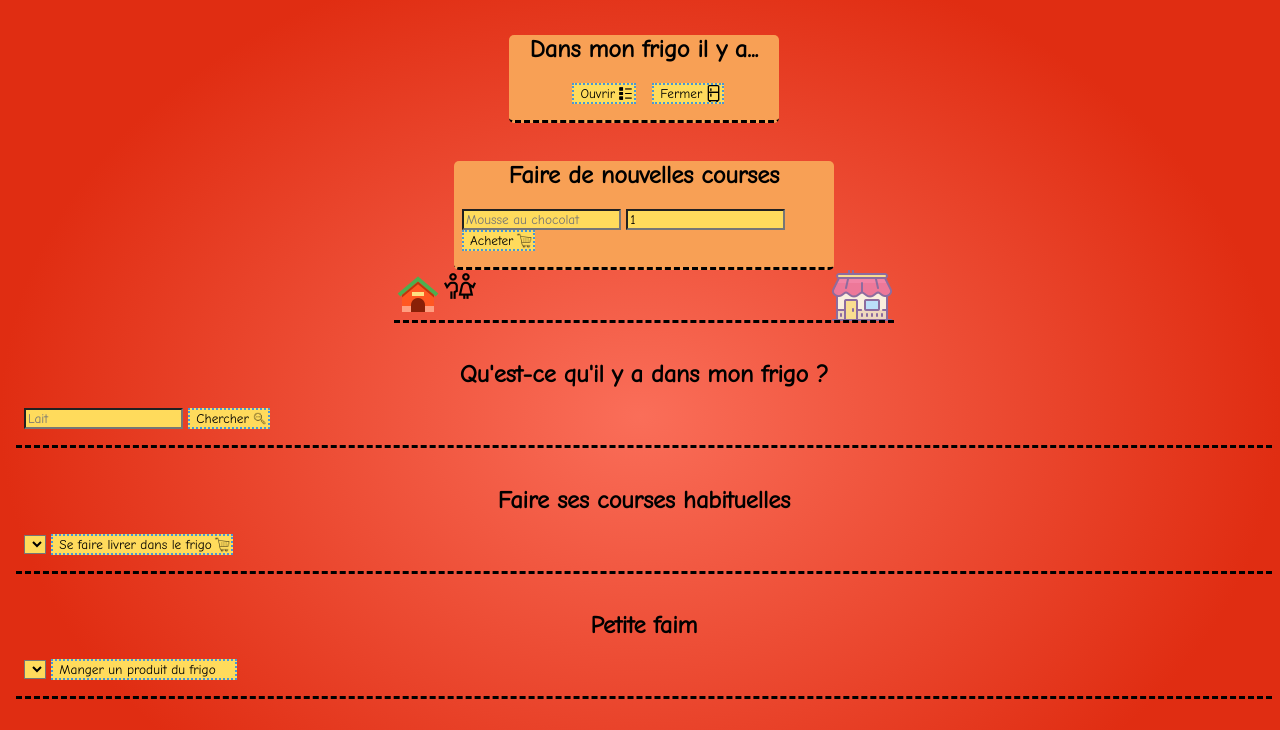
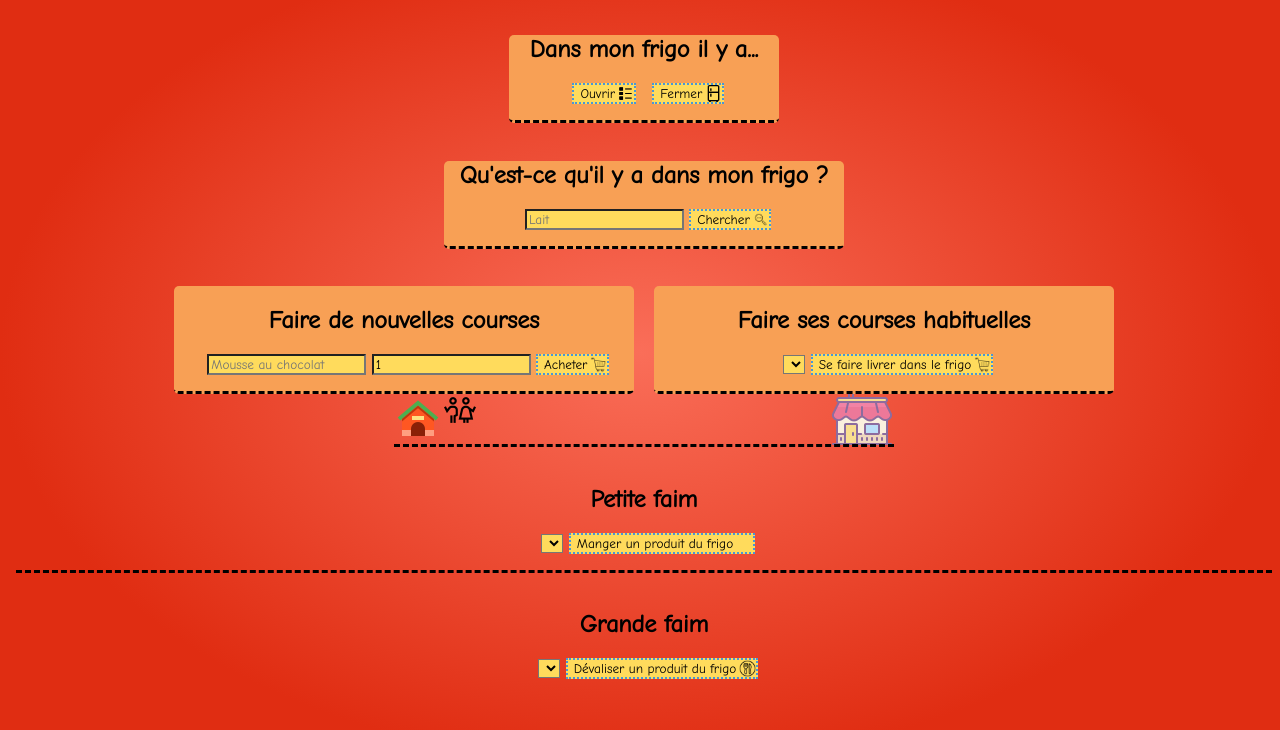
Before and after one commit to Victoria-Vichet/Frigo, a plain HTML site: page index.html in a window 1280 px wide. Shown: the part 61-791 px from the top of the page. Drawn offline with Linux system fonts and the light colour scheme; no server answers.

Commit message:
Positionnement achat + application de l'anim

```diff
--- a/frigo.js
+++ b/frigo.js
@@ -187,6 +187,7 @@ async function ajouterUnExistant(){
           if (Object.is(val,"plus")) {
             let affichage = "1 " + produitConcerne.nom + " ajouté.e dans le frigo !";
             document.getElementById("produitHabAjoutValide").innerHTML = affichage;
+            document.getElementById("animationCourse").className = "animCoupleN";
           }
           if ((Object.is(val,"moins")) && (sortie === 0)) {
             let affichage = "1 " + produitConcerne.nom + " supprimé.e dans le frigo !";
--- a/index.html
+++ b/index.html
@@ -13,31 +13,17 @@
       <h1 id="titre">iFrigo</h1>
     </div>
 
-    <div class="choix contenuDuFrigo">
+    <div class="choix contenuDuFrigo boutonContenu">
       <h2>Dans mon frigo il y a...</h2>
-      <p class="boutonContenu">
+      <p>
         <input type="button" class="button contenuFO" name="contenu" id="contenu" value="Ouvrir&emsp;">&emsp;<input type="button" class="button contenuFF" id="contenuF" value="Fermer&emsp;">
       </p>
       <p id="contenuFrigo"></p>
     </div>
 
-    <div class="choix faireCourses">
-      <h2>Faire de nouvelles courses</h2>
-      <form id="ajouter" >
-        <input type="text" id="produitAjout" placeholder="Mousse au chocolat" required>
-        <input type="number" id="quantiteAjout" min="1" step="1" value="1" onkeypress="return event.charCode >= 48 && event.charCode <= 57">
-        <input type="submit" class="button contenuAjouterProduit" value="Acheter&emsp;">
-      </form>
-      <p id="produitAjoutValide"></p>
-    </div>
-
-    <div class="anim">
-        <img src="images/icone-couple.png" alt="couple" title="Couple"  id="animationCourse" class="animCouple">
-    </div>
-
     <div class="choix rechercherProduits">
       <h2>Qu'est-ce qu'il y a dans mon frigo ?</h2>
-      <form id="rechercher">
+      <form id="rechercher" class="boutonContenu">
         <input type="text" id="produitRecherche" placeholder="Lait" required>
         <input type="submit" class="button contenuRecherche" value="Chercher&emsp;">
       </form>
@@ -45,19 +31,35 @@
       </ul>
     </div>
 
-    <div class="choix ajouterUnAUnProduit">
-      <h2>Faire ses courses habituelles</h2>
-      <p>
-        <select id="produitHabAjout" name="produitsHabituels">
-        </select>
-        <input type="button" id="ajoutUnProduit" class="button contenuAjouterProduit" value="Se faire livrer dans le frigo&emsp;">
-      </p>
-      <p id="produitHabAjoutValide"></p>
+    <div class="achat choix">
+        <div class="faireCourses">
+          <h2>Faire de nouvelles courses</h2>
+          <form id="ajouter" class="boutonContenu">
+            <input type="text" id="produitAjout" placeholder="Mousse au chocolat" required>
+            <input type="number" id="quantiteAjout" min="1" step="1" value="1" onkeypress="return event.charCode >= 48 && event.charCode <= 57">
+            <input type="submit" class="button contenuAjouterProduit" value="Acheter&emsp;">
+          </form>
+          <p id="produitAjoutValide"></p>
+        </div>
+
+        <div class="ajouterUnAUnProduit">
+          <h2>Faire ses courses habituelles</h2>
+          <p class="boutonContenu">
+            <select id="produitHabAjout" name="produitsHabituels">
+            </select>
+            <input type="button" id="ajoutUnProduit" class="button contenuAjouterProduit" value="Se faire livrer dans le frigo&emsp;">
+          </p>
+          <p id="produitHabAjoutValide"></p>
+        </div>
+    </div>
+
+    <div class="anim">
+        <img src="images/icone-couple.png" alt="couple" title="Couple"  id="animationCourse" class="animCouple">
     </div>
 
     <div class="choix supprimerUnAUnProduit">
     <h2>Petite faim</h2>
-    <p>
+    <p class="boutonContenu">
       <select id="produitHabSupp" name="produitsHabituels">
       </select>
       <input type="button" id="suppUnProduit" class="button contenuMangerUn" value="Manger un produit du frigo&emsp;">
@@ -67,7 +69,7 @@
 
     <div class="choix supprimerUnProduit">
     <h2>Grande faim</h2>
-    <p>
+    <p class="boutonContenu">
       <select id="produitHabSuppTotal" name="produitsHabituels">
       </select>
       <input type="button" id="suppUnProduitTotal" class="button contenuMangerTout" value="Dévaliser un produit du frigo&emsp;">
--- a/style.css
+++ b/style.css
@@ -58,9 +58,8 @@ th{font-family: "ComicNeue";}
 td{text-align: center;}
 ul{list-style-type: circle;}
 
-div:not(.header):not(.supprimerUnProduit){
+div:not(.header):not(.supprimerUnProduit):not(.achat){
   border-bottom: dashed;
-  border-spacing: 5;
   border-width: 3px;
 }
 
@@ -78,12 +77,35 @@ table{
   border-radius: 5px 5px 5px 5px;
 }
 
+.rechercherProduits{
+  position: relative;
+  margin: 0 auto;
+  width: 400px;
+  height: auto;
+  background-color: #F8A055;
+  border-radius: 5px 5px 5px 5px;
+}
+
 .faireCourses{
   position: relative;
   margin: 0 auto;
-  width: 380px;
+  width: 460px;
   background-color: #F8A055;
   border-radius: 5px 5px 5px 5px;
+  margin-right: 10px;
+}
+
+.ajouterUnAUnProduit{
+  position: relative;
+  margin: 0 auto;
+  width: 460px;
+  background-color: #F8A055;
+  border-radius: 5px 5px 5px 5px;
+  margin-left: 10px;
+}
+
+.achat{
+  display: flex;
 }
 
 .choix{margin-top: 3%;}
```
